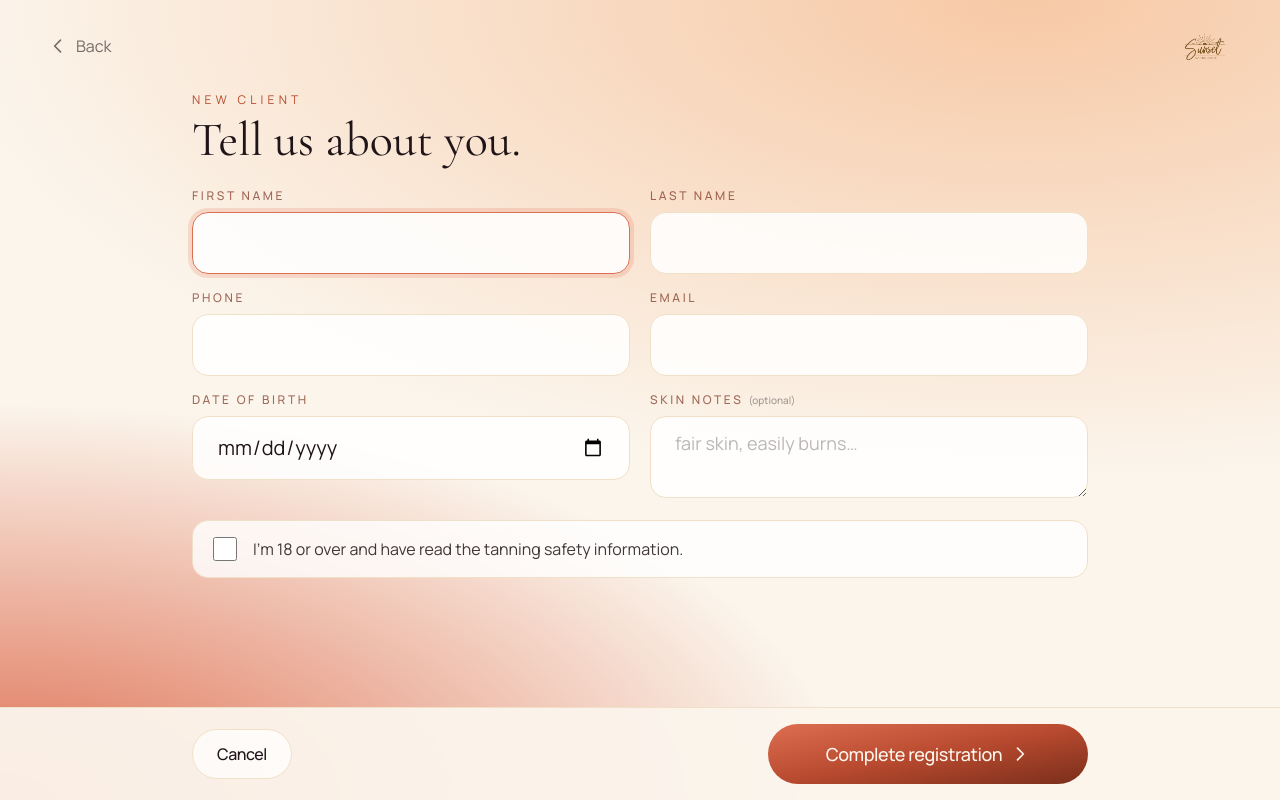
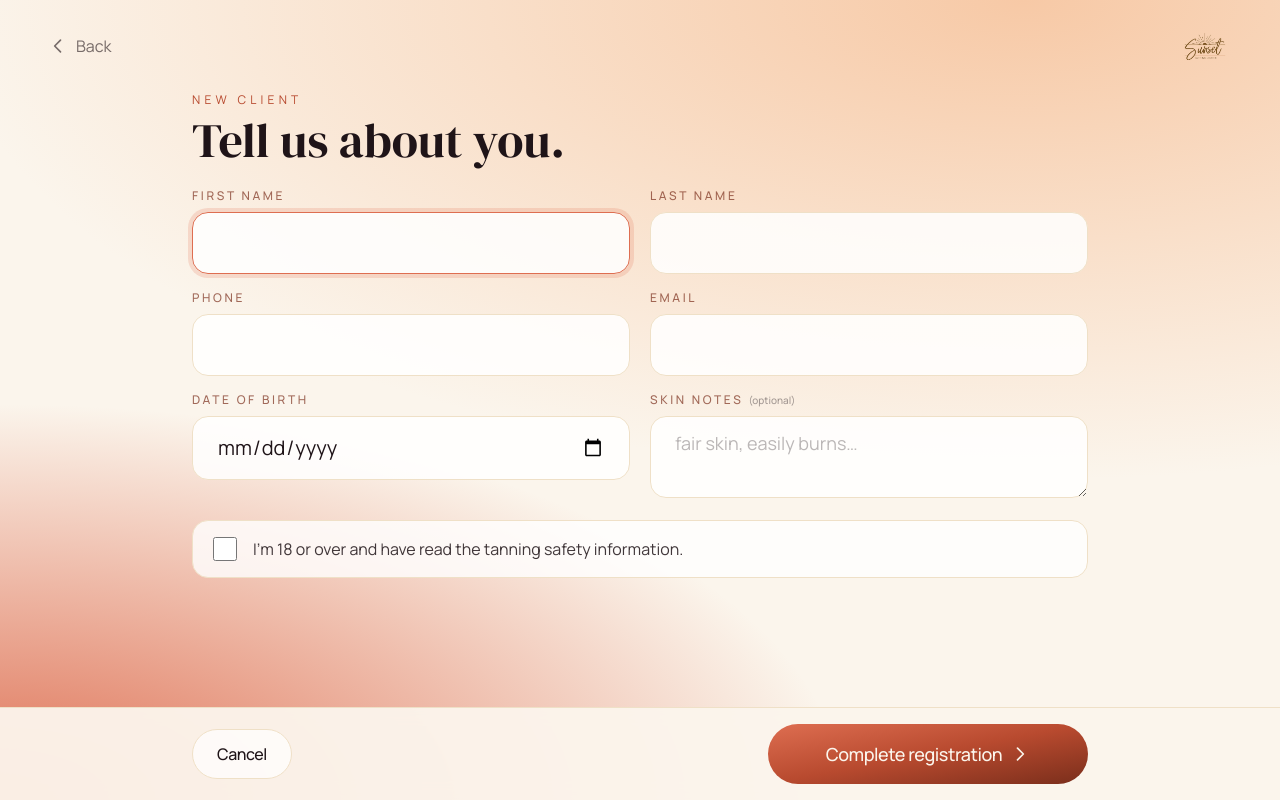
Before and after one commit to rcastley/sunset-lounge, a Flask app: page /kiosk/register in a window 1280 px wide. Run offline with Flask 3, Linux system fonts and the light colour scheme; data comes from the database, SQL or seed files in the repository; parts of the project's set-up code (start-up, migrations or seed data) failed here and were passed over; some libraries are stand-ins or nearby versions.

Commit message:
Font: back to DM Serif Display
User preferred its bolder, more architectural feel over Cormorant Garamond's thinner classical strokes.

```diff
--- a/templates/base.html
+++ b/templates/base.html
@@ -11,7 +11,7 @@
 
   <link rel="preconnect" href="https://fonts.googleapis.com">
   <link rel="preconnect" href="https://fonts.gstatic.com" crossorigin>
-  <link href="https://fonts.googleapis.com/css2?family=Cormorant+Garamond:ital,wght@0,300;0,400;0,500;0,600;0,700;1,300;1,400;1,500;1,600;1,700&family=Manrope:wght@300;400;500;600;700;800&display=swap" rel="stylesheet">
+  <link href="https://fonts.googleapis.com/css2?family=DM+Serif+Display:ital@0;1&family=Manrope:wght@300;400;500;600;700;800&display=swap" rel="stylesheet">
 
   <script src="https://cdn.tailwindcss.com"></script>
   <script src="https://unpkg.com/htmx.org@1.9.12"></script>
@@ -34,7 +34,7 @@
             gilt:       '#B89651',
           },
           fontFamily: {
-            display: ['"Cormorant Garamond"', 'ui-serif', 'Georgia', 'serif'],
+            display: ['"DM Serif Display"', 'ui-serif', 'Georgia', 'serif'],
             sans:    ['Manrope', 'ui-sans-serif', 'system-ui', 'sans-serif'],
           },
           boxShadow: {
@@ -85,7 +85,7 @@
       -webkit-font-smoothing: antialiased;
     }
     .font-display {
-      font-family: 'Cormorant Garamond', ui-serif, Georgia, serif;
+      font-family: 'DM Serif Display', ui-serif, Georgia, serif;
     }
     /* Soft grain texture overlay */
     .grain {
```
